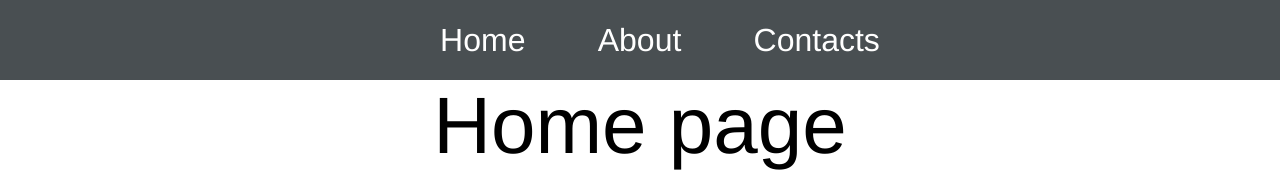
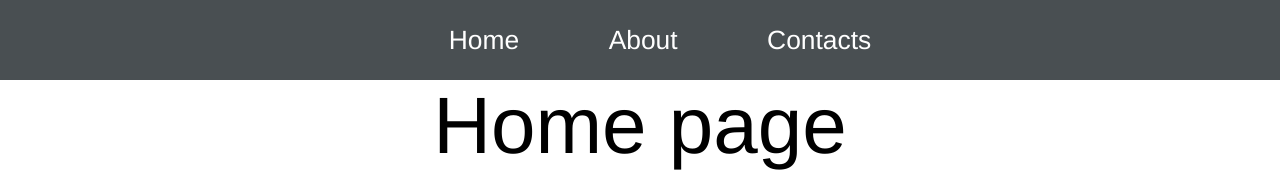
Before and after one commit to garrison90/homework_6, a React (Create React App) app: page / in a window 1280 px wide. Shown: the top 172 px of the page. Built offline with nearby package versions, Linux system fonts and the light colour scheme; no server answers.

Commit message:
added styles

```diff
--- a/src/App.css
+++ b/src/App.css
@@ -22,7 +22,8 @@ nav {
 .router-link {
   color: white;
   text-decoration: none;
-  font-size: 2em;
+  font-size: 1.65em;
+  text-align: center;
 }
 
 .page {
--- a/src/store/reducers/contactsReducer.js
+++ b/src/store/reducers/contactsReducer.js
@@ -48,7 +48,7 @@ function updateContact(items, contact) {
   return items.map((item) => (item.id === contact.id ? contact : item));
 }
 
-export default function (state = initialState, { type, payload, valid }) {
+export default function (state = initialState, { type, payload }) {
   switch (type) {
     case SET_ITEMS:
       return {
```
